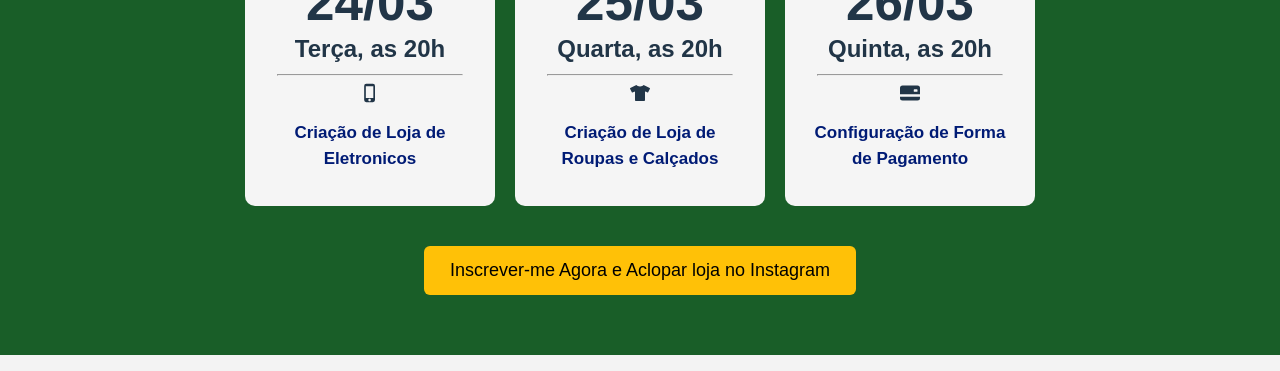
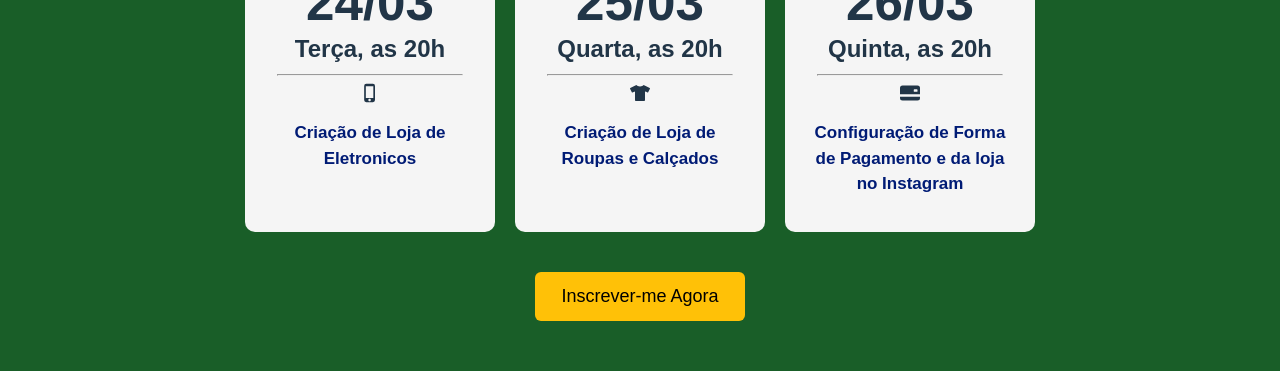
Before and after one commit to DaniloSVJ/lading-page-imersao-online-store, a React (Vite) app: page / in a window 1280 px wide. Shown: the part 860-1231 px from the top of the page. Built offline with nearby package versions, Linux system fonts and the light colour scheme; no server answers.

Commit message:
correcao

```diff
--- a/src/api/api.ts
+++ b/src/api/api.ts
@@ -1,7 +1,7 @@
-const API_URL = import.meta.env.DATABASE_URL;
+const VITE_API_URL = import.meta.env.VITE_API_URL;
 
 export async function apiFetch(path: string, options?: RequestInit) {
-  const response = await fetch(`${API_URL}${path}`, {
+  const response = await fetch(`${VITE_API_URL}${path}`, {
     headers: {
       "Content-Type": "application/json",
     },
--- a/src/components/Steps.tsx
+++ b/src/components/Steps.tsx
@@ -40,11 +40,13 @@ const Steps = () => {
           <p>
             <BsCreditCard2BackFill style={{ fontSize: "20px" }} />
           </p>
-          <p className="p2-step">Configuração de Forma de Pagamento</p>
+          <p className="p2-step">
+            Configuração de Forma de Pagamento e da loja no Instagram
+          </p>
         </div>
       </div>
       <button style={{ margin: "40px 0" }} className="cta">
-        Inscrever-me Agora e Aclopar loja no Instagram
+        Inscrever-me Agora
       </button>
     </section>
   );
--- a/src/pages/Registration.tsx
+++ b/src/pages/Registration.tsx
@@ -44,11 +44,11 @@ const Registration = () => {
     };
     console.log(form);
     try {
-      await apiFetch("/leads", {
+      const teste = await apiFetch("leads", {
         method: "POST",
         body: JSON.stringify(data),
       });
-
+      console.log(teste);
       navigate("/success");
     } catch (error) {
       console.error("Erro ao enviar lead", error);
```
Also changed, not shown: 1 other file (tests, documents, lock files or other folders).
